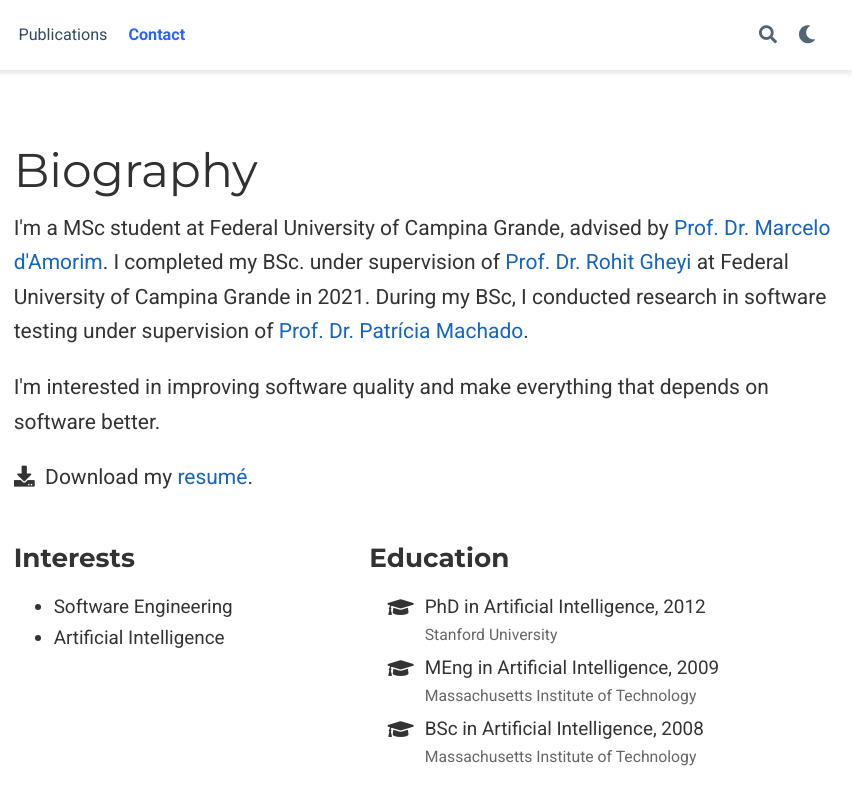
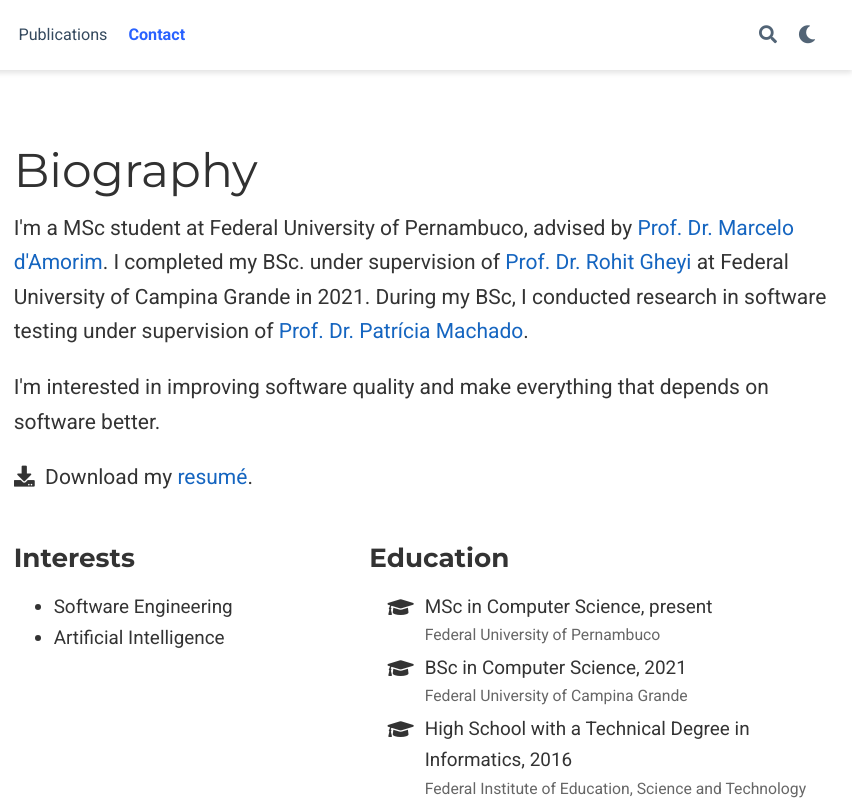
Before and after one commit to biabs1/biabs1.github.io, a plain HTML site: page index.html in a window 1280 px wide. Shown: the top 800 px of the page, 428-1280 px from the left. Drawn offline with nearby package versions, Linux system fonts and the light colour scheme; some icons are missing.

Commit message:
Add education

```diff
--- a/index.html
+++ b/index.html
@@ -694,7 +694,7 @@
     <h1>Biography</h1>
 
     <div class="article-style">
-      <p>I'm a MSc student at Federal University of Campina Grande, advised by <a href="https://www.cin.ufpe.br/~damorim/" target="_blank">Prof. Dr. Marcelo d'Amorim</a>. I completed my BSc. under supervision of <a href="http://www.dsc.ufcg.edu.br/~rohit/" target="_blank">Prof. Dr. Rohit Gheyi</a> at Federal University of Campina Grande in 2021. During my BSc, I conducted research in software testing under supervision of <a href="http://lattes.cnpq.br/2495918356675019" target="_blank">Prof. Dr. Patrícia Machado</a>.
+      <p>I'm a MSc student at Federal University of Pernambuco, advised by <a href="https://www.cin.ufpe.br/~damorim/" target="_blank">Prof. Dr. Marcelo d'Amorim</a>. I completed my BSc. under supervision of <a href="http://www.dsc.ufcg.edu.br/~rohit/" target="_blank">Prof. Dr. Rohit Gheyi</a> at Federal University of Campina Grande in 2021. During my BSc, I conducted research in software testing under supervision of <a href="http://lattes.cnpq.br/2495918356675019" target="_blank">Prof. Dr. Patrícia Machado</a>.
 
       </p>
 
@@ -727,24 +727,24 @@
           <li>
             <i class="fa-li fas fa-graduation-cap"></i>
             <div class="description">
-              <p class="course">PhD in Artificial Intelligence, 2012</p>
-              <p class="institution">Stanford University</p>
+              <p class="course">MSc in Computer Science, present</p>
+              <p class="institution">Federal University of Pernambuco</p>
             </div>
           </li>
 
           <li>
             <i class="fa-li fas fa-graduation-cap"></i>
             <div class="description">
-              <p class="course">MEng in Artificial Intelligence, 2009</p>
-              <p class="institution">Massachusetts Institute of Technology</p>
+              <p class="course">BSc in Computer Science, 2021</p>
+              <p class="institution">Federal University of Campina Grande</p>
             </div>
           </li>
 
           <li>
             <i class="fa-li fas fa-graduation-cap"></i>
             <div class="description">
-              <p class="course">BSc in Artificial Intelligence, 2008</p>
-              <p class="institution">Massachusetts Institute of Technology</p>
+              <p class="course">High School with a Technical Degree in Informatics, 2016</p>
+              <p class="institution">Federal Institute of Education, Science and Technology of Paraı́ba</p>
             </div>
           </li>
 
```
